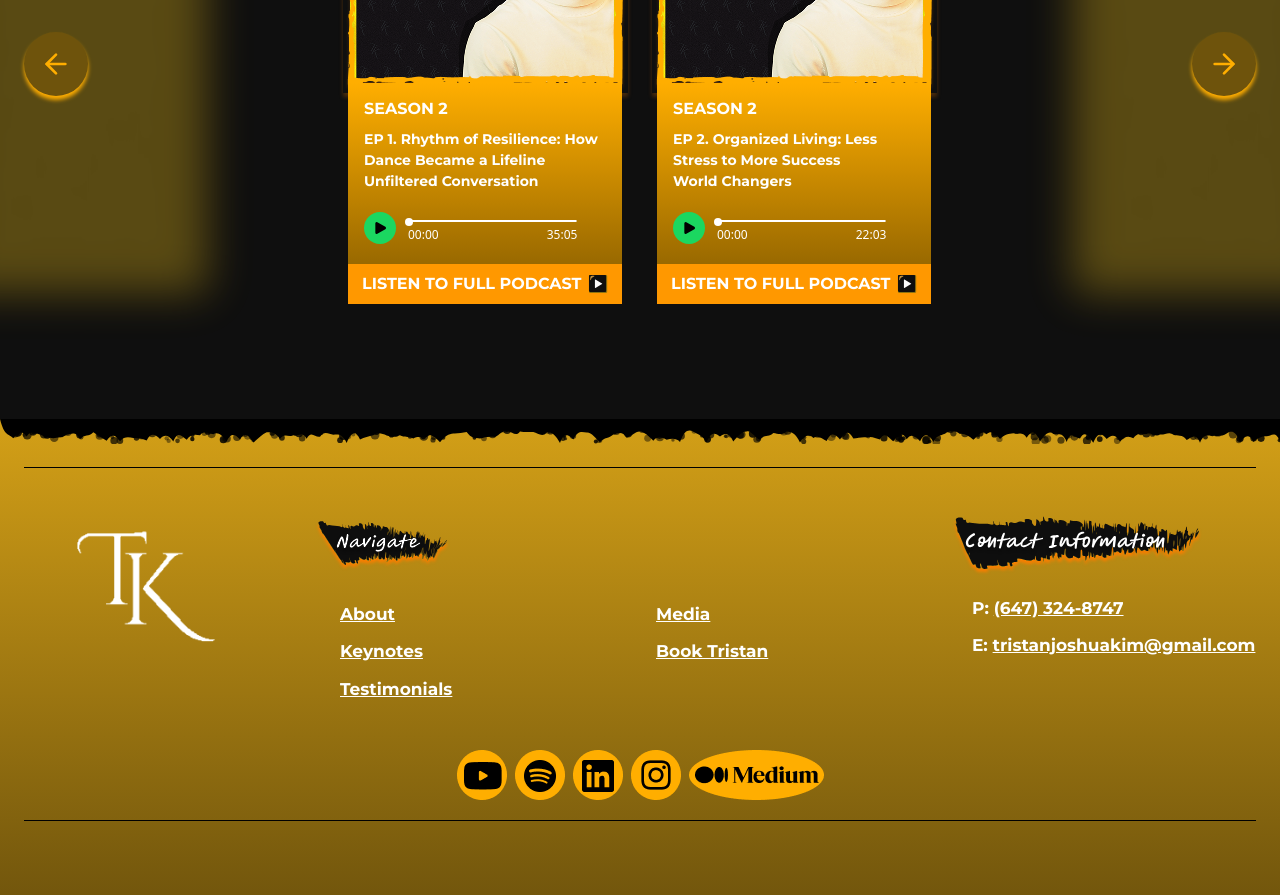
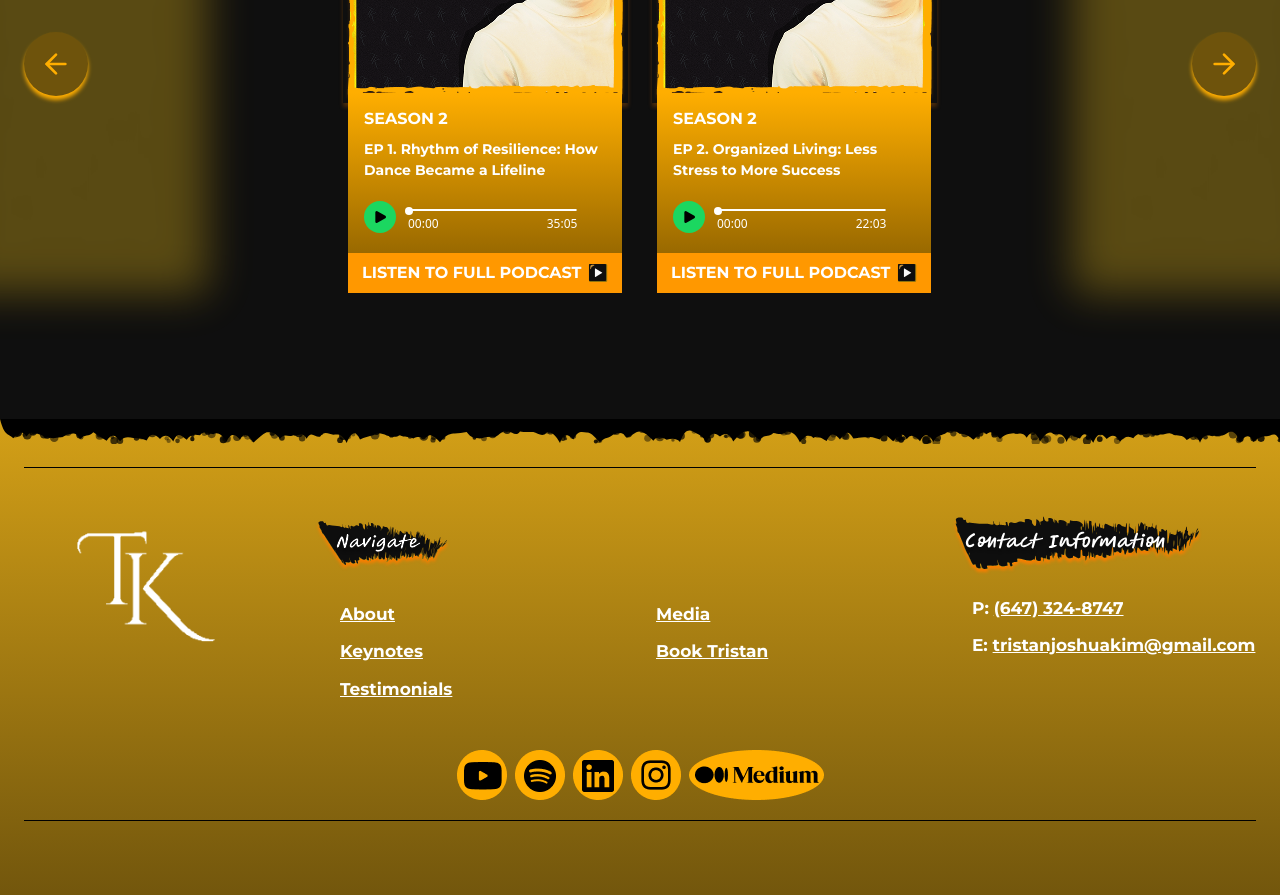
Before and after one commit to SyedKumailAbbas/Tristan, a React (Vite) app: page /media in a window 1280 px wide. Shown: the part 3700-4595 px from the top of the page. Built offline with nearby package versions, Linux system fonts and the light colour scheme; no server answers.

Commit message:
title corrected

```diff
--- a/src/components/MEDIA/secondCarousel/podcastCarousel.jsx
+++ b/src/components/MEDIA/secondCarousel/podcastCarousel.jsx
@@ -323,11 +323,7 @@ const FriendshipCarousel = () => {
 
         <div className="podcastDetails">
           <div className="seasonHeader">{ep.season}</div>
-          <div className="episodeText">
-            {ep.title}
-            <br />
-            {ep.subtitle}
-          </div>
+          <div className="episodeText">{ep.title}</div>
 
           <div className="audioPlayer">
             <button className="audioPlayBtn" onClick={() => togglePlay(ep.id)}>
```
